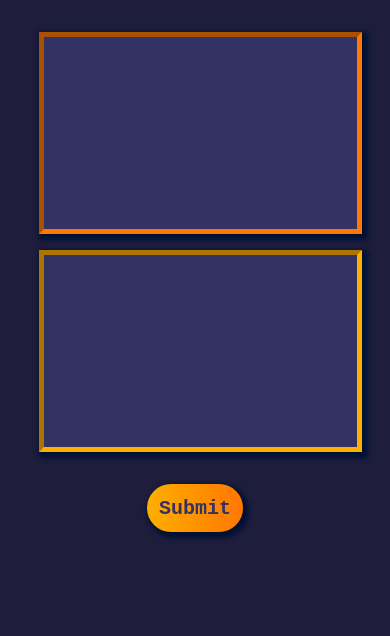
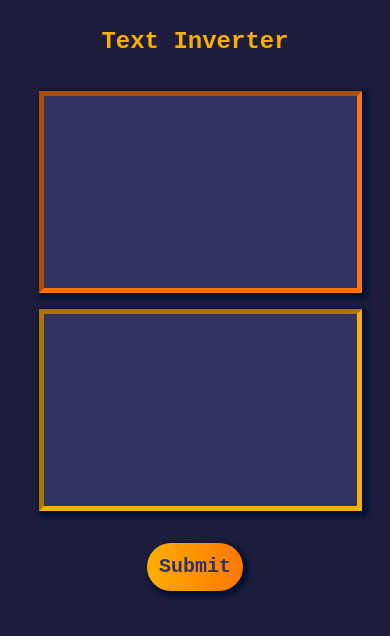
Before and after one commit to victor-vd/EveryString, a plain HTML site: page Pages/TextInverter.html in a window 390 px wide. Shown: the part 56-692 px from the top of the page. Drawn offline with Linux system fonts and the light colour scheme.

Commit message:
code modified

```diff
--- a/JavaScript/TextManipulation.js
+++ b/JavaScript/TextManipulation.js
@@ -21,6 +21,7 @@ const Check = {
     getToLowerCase: false,
     getToUpperCase: false,
     getToFirstLetter: false,
+
     checkThis: function verifyChecked(name){
         if(name == 'checkboxCaps'){
             Check.getToLowerCase = document.querySelector(`input[id="getToLowerCase"`).checked;
@@ -52,7 +53,9 @@ function toFirstLetter(textBoxInput){
             wordNumber++;
         }
     }
+
     textBoxInput = '';
+
     for(let i=0; i<wordNumber; i++){
         strings[i] = strings[i].charAt(0).toUpperCase()+strings[i].slice(1);
         textBoxInput += i==wordNumber-1? strings[i]: strings[i] + ' ';
--- a/Pages/TextInverter.html
+++ b/Pages/TextInverter.html
@@ -8,7 +8,11 @@
 </head>
 <body>
     <nav class="navbar"></nav>
-    <div class="header"></div>
+    <div class="header">
+        <h2>
+            Text Inverter
+        </h2>
+    </div>
     <div class="textBoxes">
         <textarea id="textBoxInput" oninput="updateTextInput.getInvertedText(value)" autofocus></textarea>
         <textarea readonly id="textBoxOutput"></textarea>
--- a/Style/style.css
+++ b/Style/style.css
@@ -72,6 +72,19 @@ body {
     }
 }
 
+.header{
+    margin: 32px auto auto 0px;
+    display: flex;
+    flex-direction: row;
+    justify-content: center;
+}
+
+@media screen and (max-width: 720px) {
+    .header{
+        margin: 16px auto auto 0px;
+    }
+}
+
 .toolLinks{
     display: flex;
     flex-direction: column;
@@ -92,7 +105,7 @@ body {
     display: flex;
     flex-direction: row;
     justify-content: center;
-    margin: 32px auto 0 auto;
+    margin: 16px auto 0 auto;
     height: fit-content;
 
     textarea {
@@ -124,7 +137,7 @@ body {
         flex-direction: column;
         justify-content: center;
         align-items: center;
-        margin: 32px auto 8px auto;
+        margin: 8px auto 8px auto;
         width: 80%;
     }
     .textBoxes #textBoxInput {
```
Also changed, not shown: Pages/TextCaptalizer.html (+5 -1 lines).
